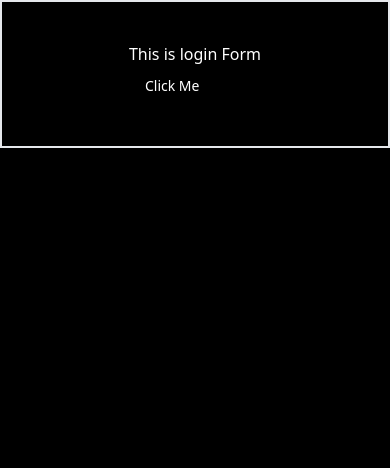
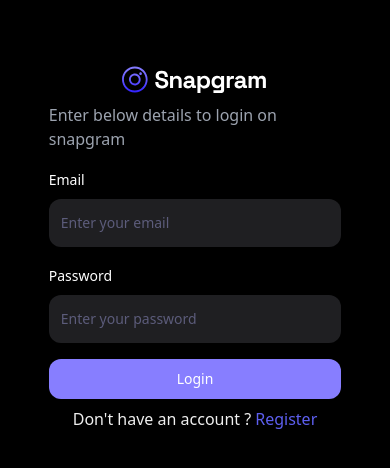
Before and after one commit to abdur-rehman-ali/snapgram, a React (Vite) app: page /login in a window 390 px wide. Shown: the top 468 px of the page. Built offline with nearby package versions, Linux system fonts and the light colour scheme.

Commit message:
Create login form UI (#5)
* Create login form UI

* Code refinements

```diff
--- a/src/auth/AuthLayout.tsx
+++ b/src/auth/AuthLayout.tsx
@@ -9,7 +9,7 @@ const AuthLayout = () => {
           (<Navigate to="/home" />) :
           (
             <section className='flex justify-between'>
-              <section className='border-solid border-2 w-full flex flex-col justify-center items-center py-10 lg:w-1/2'>
+              <section className='w-full flex flex-col justify-center items-center py-10 lg:w-1/2'>
                 <Outlet />
               </section>
               <img
--- a/src/auth/forms/Login.tsx
+++ b/src/auth/forms/Login.tsx
@@ -1,10 +1,74 @@
+import { zodResolver } from "@hookform/resolvers/zod"
+import { useForm } from "react-hook-form"
+import * as z from "zod"
 import { Button } from "@/components/ui/button"
+import {
+  Form,
+  FormControl,
+  FormField,
+  FormItem,
+  FormLabel,
+  FormMessage,
+} from "@/components/ui/form"
+import { Input } from "@/components/ui/input"
+import { loginFormSchema } from "../../lib/validation"
+import { Link } from "react-router-dom"
 
 const Login = () => {
+  const loginForm = useForm<z.infer<typeof loginFormSchema>>({
+    resolver: zodResolver(loginFormSchema),
+    defaultValues: {
+      email: "",
+      password: "",
+    },
+  })
+
+  function onSubmit(values: z.infer<typeof loginFormSchema>) {
+    console.log(values)
+  }
+
   return (
-    <div>
-      <h1>This is login Form</h1>
-      <Button>Click Me</Button>
+    <div className="w-3/4 md:w-1/2 lg:w-1/2 flex flex-col justify-center ">
+      <div className="flex flex-col items-center py-4">
+        <img src="assets/images/logo.svg" alt="Logo here" className="w-1/2 py-2" />
+        <p className="text-gray-400">Enter below details to login on snapgram</p>
+      </div>
+      <Form {...loginForm}>
+        <form onSubmit={loginForm.handleSubmit(onSubmit)} className="space-y-4 w-full">
+          <FormField
+            control={loginForm.control}
+            name="email"
+            render={({ field }) => (
+              <FormItem>
+                <FormLabel className="shad-form_label">Email</FormLabel>
+                <FormControl>
+                  <Input placeholder="Enter your email" {...field} className="shad-input" />
+                </FormControl>
+                <FormMessage className="shad-form_message" />
+              </FormItem>
+            )}
+          />
+          <FormField
+            control={loginForm.control}
+            name="password"
+            render={({ field }) => (
+              <FormItem>
+                <FormLabel className="shad-form_label">Password</FormLabel>
+                <FormControl>
+                  <Input type="password" placeholder="Enter your password" {...field} className="shad-input" />
+                </FormControl>
+                <FormMessage className="shad-form_message" />
+              </FormItem>
+            )}
+          />
+          <Button type="submit" className="shad-button_primary w-full rounded-xl">Login</Button>
+        </form>
+      </Form>
+
+      <p className="text-small-regular text-light-2 text-center mt-2">
+        Don't have an account ?
+        <Link to="/register" className="text-primary-600 ml-1">Register</Link>
+      </p>
     </div>
   )
 }
--- a/src/auth/forms/Register.tsx
+++ b/src/auth/forms/Register.tsx
@@ -11,12 +11,12 @@ import {
   FormMessage,
 } from "@/components/ui/form"
 import { Input } from "@/components/ui/input"
-import { registerFomSchema } from "../../lib/validation"
+import { registerFormSchema } from "../../lib/validation"
 import { Link } from "react-router-dom"
 
 const Register = () => {
-  const registerForm = useForm<z.infer<typeof registerFomSchema>>({
-    resolver: zodResolver(registerFomSchema),
+  const registerForm = useForm<z.infer<typeof registerFormSchema>>({
+    resolver: zodResolver(registerFormSchema),
     defaultValues: {
       name: "",
       username: "",
@@ -25,7 +25,7 @@ const Register = () => {
     },
   })
 
-  function onSubmit(values: z.infer<typeof registerFomSchema>) {
+  function onSubmit(values: z.infer<typeof registerFormSchema>) {
     console.log(values)
   }
   return (
--- a/src/lib/validation/index.ts
+++ b/src/lib/validation/index.ts
@@ -1,8 +1,13 @@
 import * as z from "zod"
 
-export const registerFomSchema = z.object({
+export const registerFormSchema = z.object({
   name: z.string().min(2, { message: "Name must be atleast 2 characters long" }).max(50),
   username: z.string().min(2, { message: "Username must be atleast 8 characters long" }).max(50),
   email: z.string().email({ message: "Email address is invalid" }).min(2).max(50),
   password: z.string().min(8, { message: "Password must be atleast 8 characters long" }).max(50),
 })
+
+export const loginFormSchema = z.object({
+  email: z.string().email({ message: "Email address is invalid" }).min(2).max(50),
+  password: z.string().min(8, { message: "Password must be atleast 8 characters long" }).max(50),
+})
```
